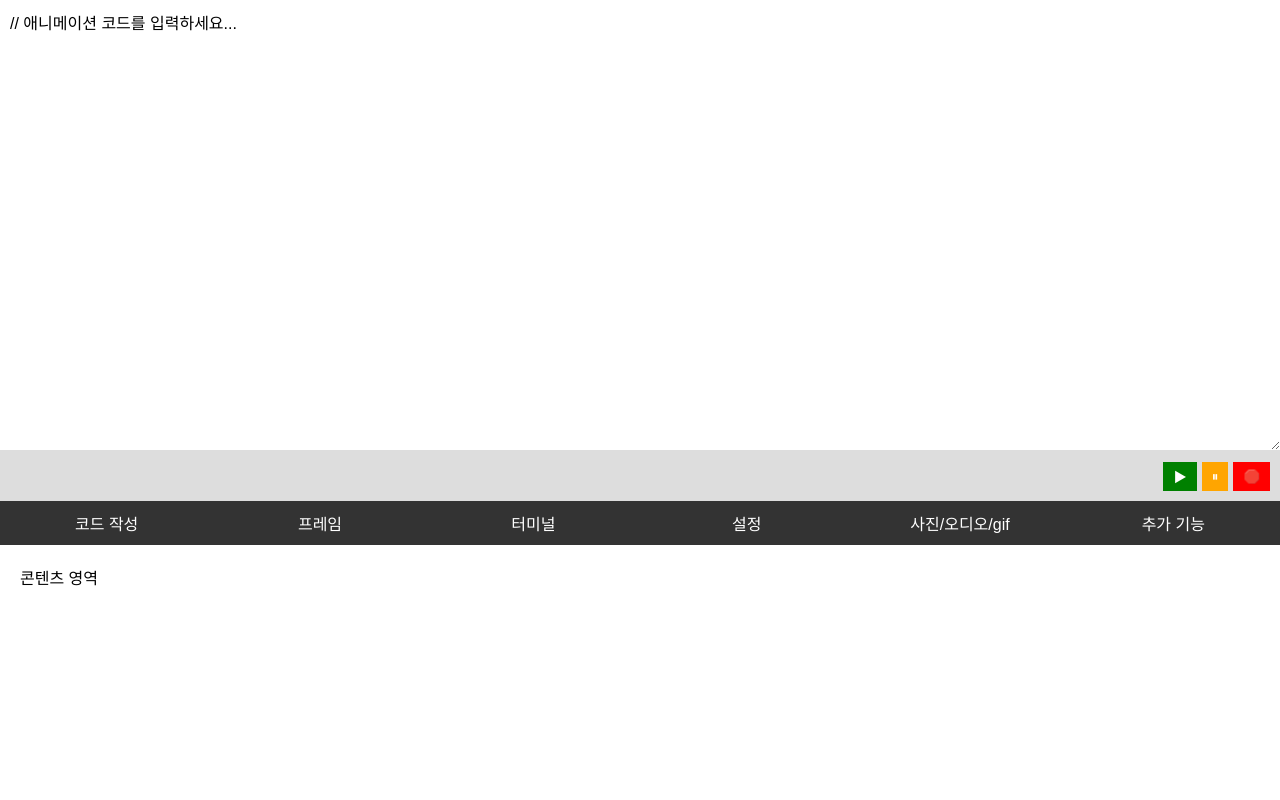
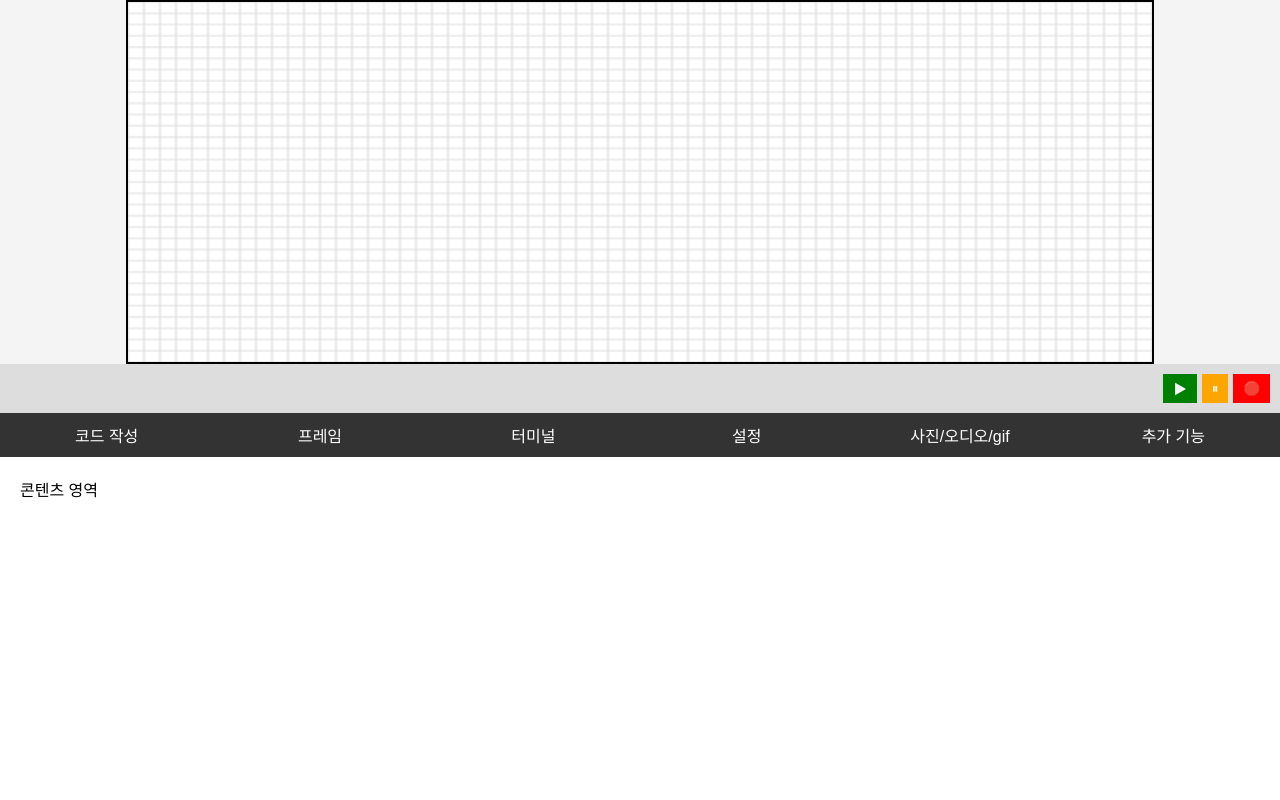
Before and after one commit to snowy-rgb/AquAnimater, a plain HTML site: page index.html in a window 1280 px wide. Drawn offline with Linux system fonts and the light colour scheme.

Commit message:
Update index.html

```diff
--- a/index.html
+++ b/index.html
@@ -15,6 +15,19 @@
             display: flex;
             flex-direction: column;
             height: 100vh;
+        }
+        .canvas-container {
+            position: relative;
+            width: 80%;
+            height: 45vh;
+            margin: auto;
+            background: white;
+            border: 2px solid black;
+        }
+        canvas {
+            width: 100%;
+            height: 100%;
+            display: block;
         }
         .code-editor {
             flex: 2;
@@ -62,7 +75,9 @@
 </head>
 <body>
     <div class="editor-container">
-        <div class="code-editor" contenteditable="true">// 애니메이션 코드를 입력하세요...</div>
+        <div class="canvas-container">
+            <canvas id="animationCanvas"></canvas>
+        </div>
 
         <div class="controls">
             <button class="play">▶</button>
@@ -81,5 +96,35 @@
 
         <div class="tab-content">콘텐츠 영역</div>
     </div>
+
+    <script>
+        const canvas = document.getElementById('animationCanvas');
+        const ctx = canvas.getContext('2d');
+
+        canvas.width = 640;
+        canvas.height = 320;
+
+        function drawGrid() {
+            ctx.clearRect(0, 0, canvas.width, canvas.height);
+            ctx.strokeStyle = '#ddd';
+            ctx.lineWidth = 1;
+
+            for (let x = 0; x <= canvas.width; x += 10) {
+                ctx.beginPath();
+                ctx.moveTo(x, 0);
+                ctx.lineTo(x, canvas.height);
+                ctx.stroke();
+            }
+
+            for (let y = 0; y <= canvas.height; y += 10) {
+                ctx.beginPath();
+                ctx.moveTo(0, y);
+                ctx.lineTo(canvas.width, y);
+                ctx.stroke();
+            }
+        }
+
+        drawGrid();
+    </script>
 </body>
 </html>
```
